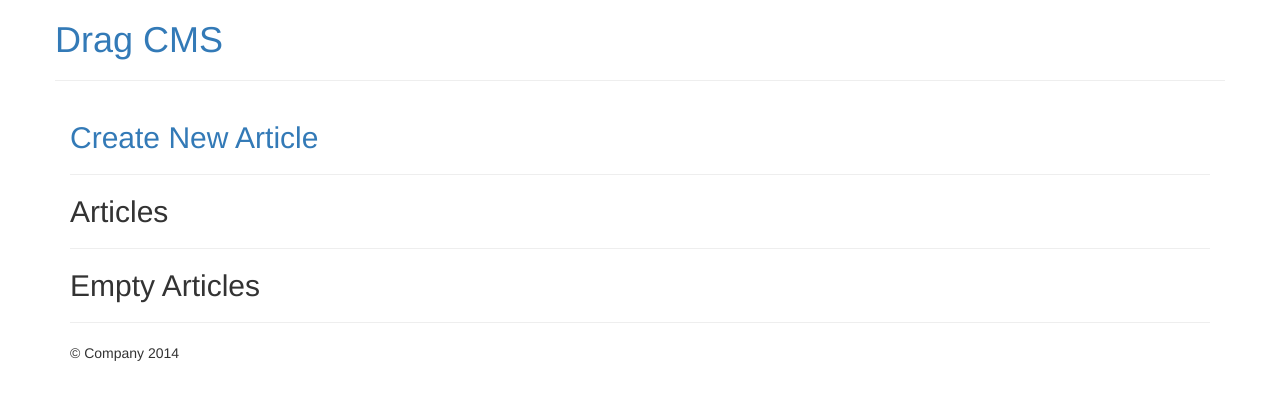
After one commit to volkandkaya/dragcms, a Django app: page /article/admin/ in a window 1280 px wide. The commit adds this page. Shown: the top 400 px of the page. Run offline with Django 3.2, Linux system fonts and the light colour scheme; data that the repository does not hold is empty; some libraries are stand-ins or nearby versions.

Commit message:
admin section

```diff
--- /dev/null
+++ b/draggable/templates/draggable/article_admin.html
@@ -0,0 +1,19 @@
+{% extends "draggable/base.html" %}
+
+{% block content %}
+
+<h2><a href="/article/newarticle">Create New Article</a></h2>
+<hr>
+<h2>Articles </h2>
+{% for article in articles %}
+    <a href="/article/{{article.id}}/edit">{{ article}}</a>
+    <br>
+{% endfor %}
+<hr>
+<h2>Empty Articles </h2>
+{% for article in empty_articles %}
+    <a href="/article/{{article.id}}/edit">{{ article}}</a>
+    <br>
+{% endfor %}
+
+{% endblock content %}
--- a/draggable/templates/draggable/base.html
+++ b/draggable/templates/draggable/base.html
@@ -22,7 +22,6 @@
     <div class="container">
       <div class="row">
           <h1><a href="/">Drag CMS</a></h1>
-          <h2><a href="/article/newarticle">Create New Article</a></h2>
           <hr>
 
       </div>
--- a/draggable/urls.py
+++ b/draggable/urls.py
@@ -6,4 +6,6 @@ urlpatterns = [
     url(r'^article/(?P<pk>[0-9]+)/$', views.article_detail, name='article_detail'),
     url(r'^article/newarticle$', views.article_new, name='new_article'),
     url(r'^article/(?P<pk>[0-9]+)/edit$', views.article_edit, name='article_edit'),
+    url(r'^article/(?P<pk>[0-9]+)/remove/$', views.article_remove, name='article_remove'),
+    url(r'^article/admin/$', views.article_admin, name='article_admin'),
 ]
--- a/draggable/views.py
+++ b/draggable/views.py
@@ -1,4 +1,4 @@
-from django.shortcuts import render, get_list_or_404
+from django.shortcuts import render, get_list_or_404, get_object_or_404
 from .models import Article, Section
 from .forms import ArticleForm
 from django.utils import timezone
@@ -23,7 +23,10 @@ def article_list(request):
 
 def article_detail(request, pk):
     ordered_section = Section.objects.all().order_by('section_position')
-    sections = get_list_or_404(ordered_section, article_id=pk)
+    try:
+        sections = get_list_or_404(ordered_section, article_id=pk)
+    except:
+        return redirect('draggable.views.article_list')
     return render(request, 'draggable/article_detail.html', {'sections': sections})
 
 
@@ -67,3 +70,27 @@ def article_new(request):
     else:
         form = ArticleForm()
     return render(request, 'draggable/new_article.html', {'form': form})
+
+
+def article_remove(request, pk):
+    article = get_object_or_404(Article, pk=pk)
+    article.delete()
+    return redirect('draggable.views.article_list')
+
+
+def article_admin(request):
+    articles = Article.objects.all()
+    non_empty_articles = []
+    empty_articles = []
+    ordered_section = Section.objects.all().order_by('section_position')
+    for article in articles:
+        try:
+            lst = get_list_or_404(ordered_section, article_id=article.pk)
+        except:
+            lst = []
+        if len(lst) > 0:
+            non_empty_articles.append(article)
+        else:
+            empty_articles.append(article)
+    context = {'articles': non_empty_articles, 'empty_articles': empty_articles}
+    return render(request, 'draggable/article_admin.html', context)
```
Also changed, not shown: draggable/templates/draggable/article_edit.html (+31 -18 lines), README.md.
